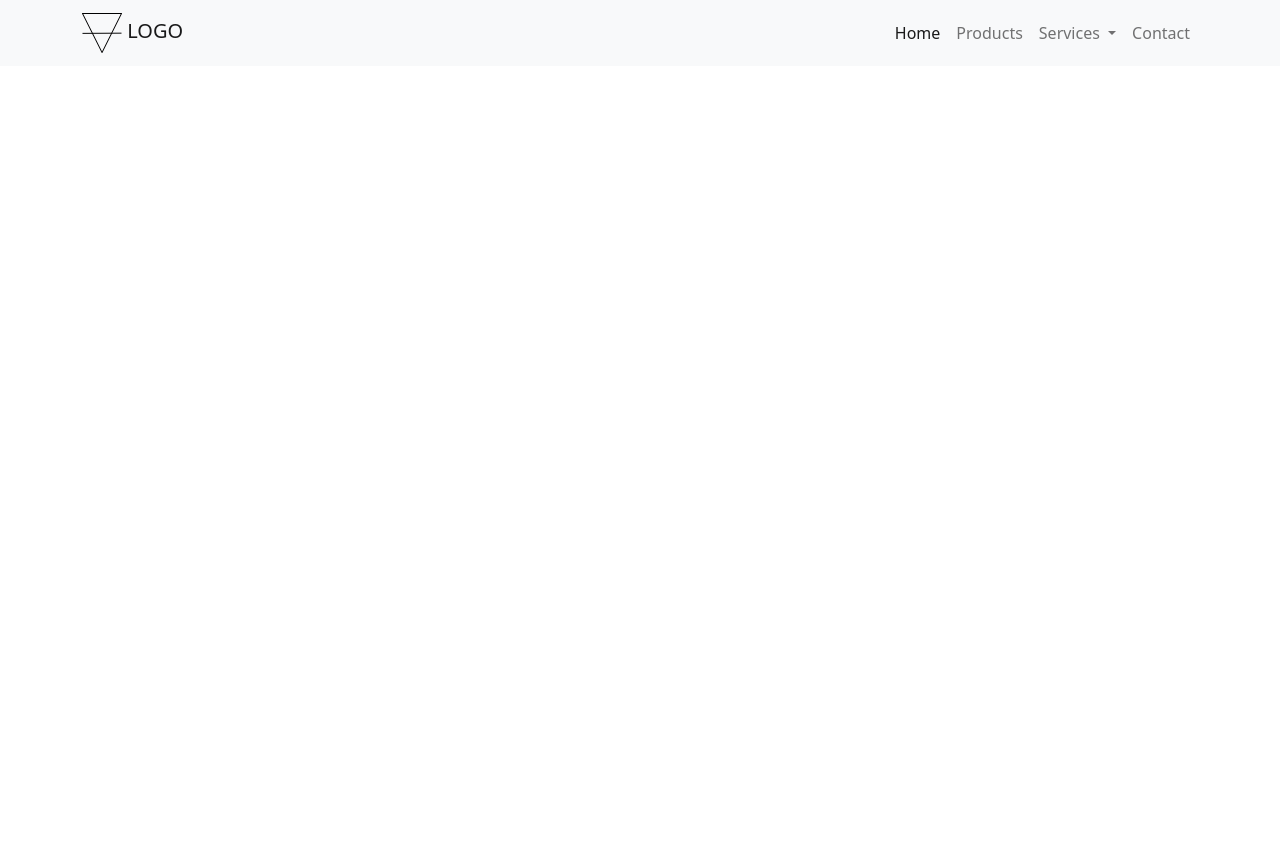
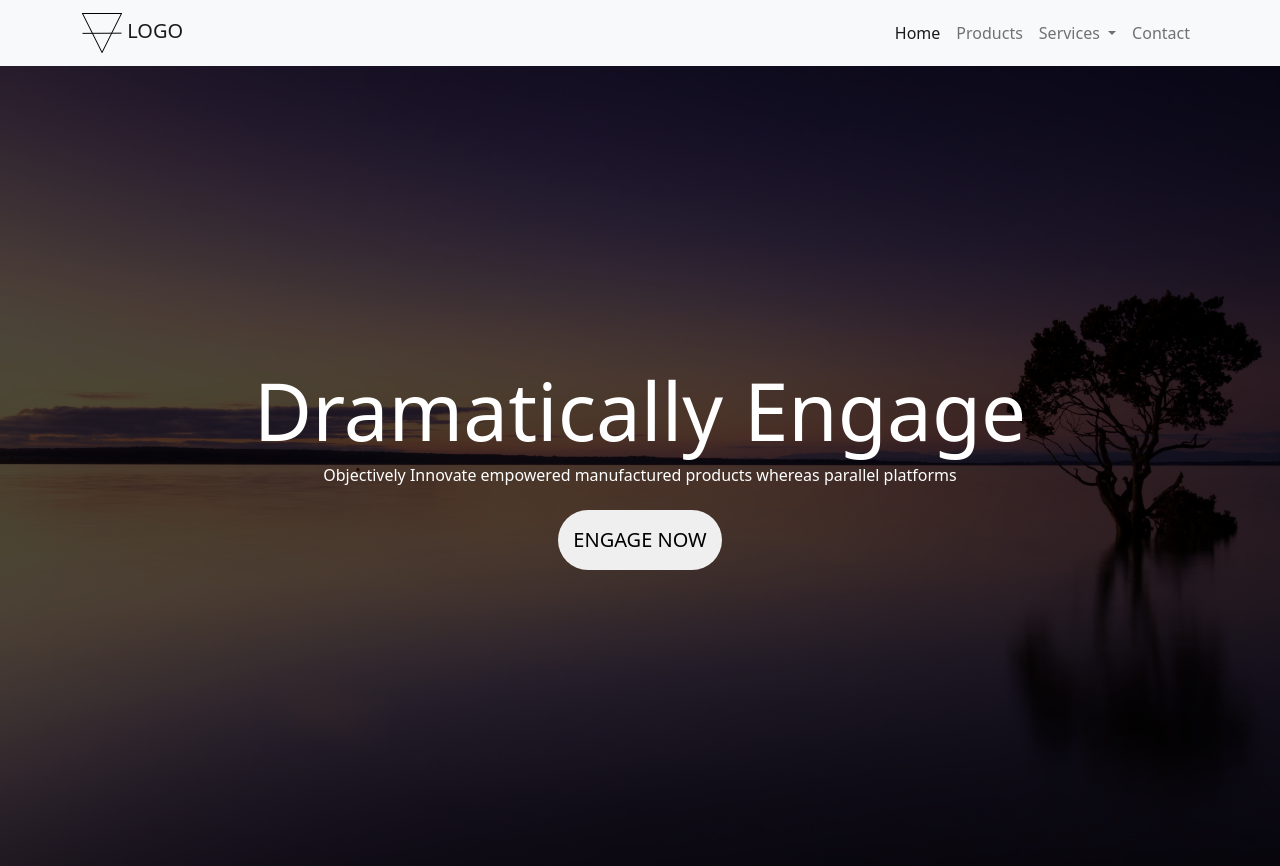
Before and after one commit to Pochieng1994/Module2-p2, a plain HTML site: page index.html in a window 1280 px wide. Before the commit the page ends 800 px from the top, so only its background shows below. Drawn offline with nearby package versions, Linux system fonts and the light colour scheme.

Commit message:
Added background image a line of text as well as a button

```diff
--- a/index.html
+++ b/index.html
@@ -8,6 +8,7 @@
   <link href="https://cdn.jsdelivr.net/npm/bootstrap@5.2.2/dist/css/bootstrap.min.css"
   rel="stylesheet" integrity="sha384-Zenh87qX5JnK2Jl0vWa8Ck2rdkQ2Bzep5IDxbcnCeuOxjzrPF/et3URy9Bv1WTRi"
   crossorigin="anonymous">
+  <link rel="stylesheet" href="style.css">
 </head>
 <body>
 
@@ -55,6 +56,25 @@
       </div>
     </nav>
 
+    <div class="background-image">
+      <div class="color-overlay d-flex flex-column justify-content-center align-items-center">
+        <h1 class="heading-1">
+          Dramatically Engage
+        </h1>
+        <h6 class="heading-2">Objectively Innovate empowered manufactured
+          products whereas parallel platforms
+        </h6>
+        <button class="mt-3">
+          ENGAGE NOW
+        </button>
+      </div>
+    </div>
+
+
+
+
+
+
 
   <script src="https://cdn.jsdelivr.net/npm/bootstrap@5.2.2/dist/js/bootstrap.bundle.min.js"
   integrity="sha384-OERcA2EqjJCMA+/3y+gxIOqMEjwtxJY7qPCqsdltbNJuaOe923+mo//f6V8Qbsw3"
--- a/style.css
+++ b/style.css
@@ -0,0 +1,37 @@
+.background-image {
+  background-image: url('Images/Tree-in-Water.jpg');
+  background-size: cover;
+  height: 100vh;
+  width: 100vw;
+  position: relative;
+  color: white;
+  background-color: rgba(0, 0, 0, 1);
+}
+
+.heading-1 {
+  font-size: 80px;
+}
+
+.color-overlay {
+  position: absolute;
+  width: 100%;
+  height: 100%;
+  background-color: rgba(0, 0, 0, 0.7);
+}
+
+button {
+  border: none;
+  font-size: 20px;
+  border-radius: 30px;
+  padding: 15px;
+}
+
+button:hover {
+  background-color: rgb(191, 186, 186);
+  transition: 0.4s;
+}
+
+button:active {
+  background-color: rgb(230, 5, 230);
+  box-shadow: 5px 5px 5px rgba(0, 0, 0, 0.5);
+}
```
Lines whose indentation alone changed are shown as unchanged.
